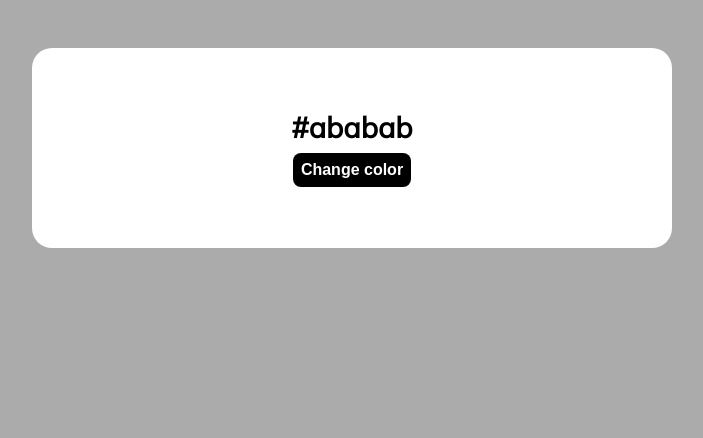
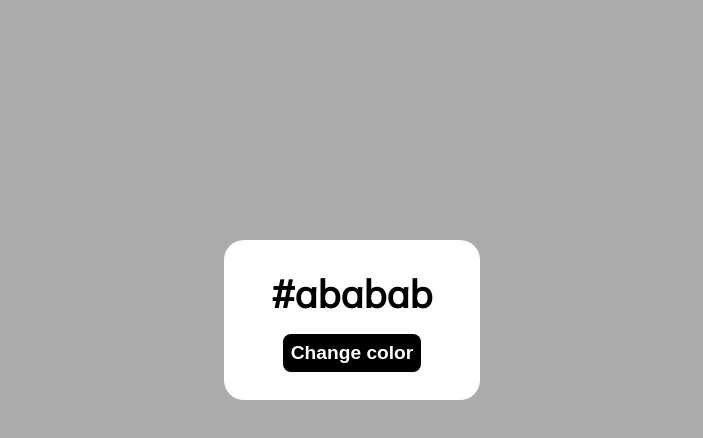
Before and after one commit to tineojf/practice-random-color, a plain HTML site: page index.html in a window 1280 px wide. Shown: the whole page, without its empty margins (288-991 px from the left). Drawn offline with Linux system fonts and the light colour scheme.

Commit message:
Media query 1024

```diff
--- a/css/style.css
+++ b/css/style.css
@@ -59,3 +59,21 @@ body {
     font-size: 1rem;
   }
 }
+
+@media (min-width: 1024px) {
+  .container {
+    width: 20vw;
+    height: 20vh;
+    margin: auto;
+    margin-top: 30vh;
+  }
+
+  .container > #txtColorName {
+    font-size: 2.4rem;
+  }
+
+  .container > #btnRandom {
+    margin-top: 16px;
+    font-size: 1.2rem;
+  }
+}
```
